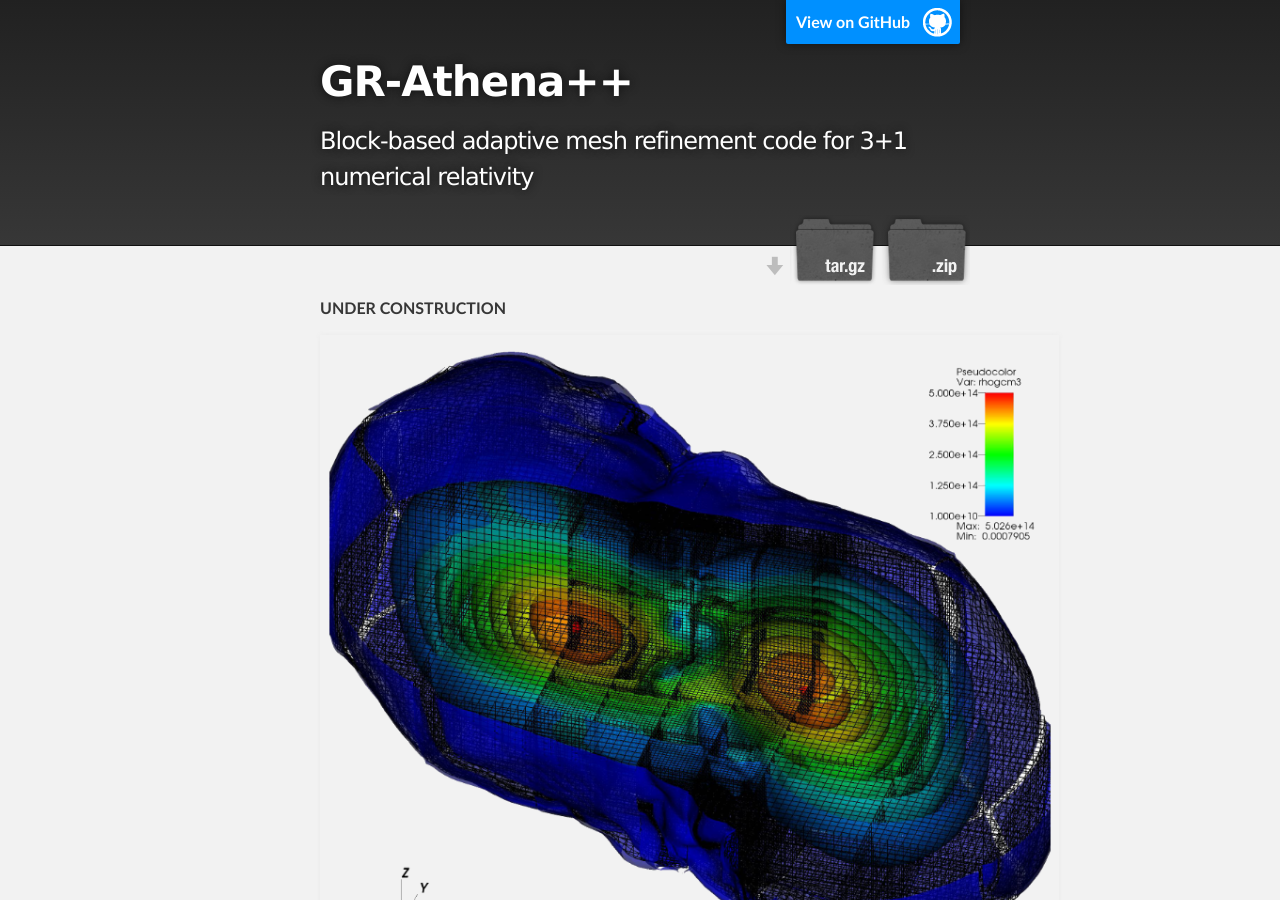
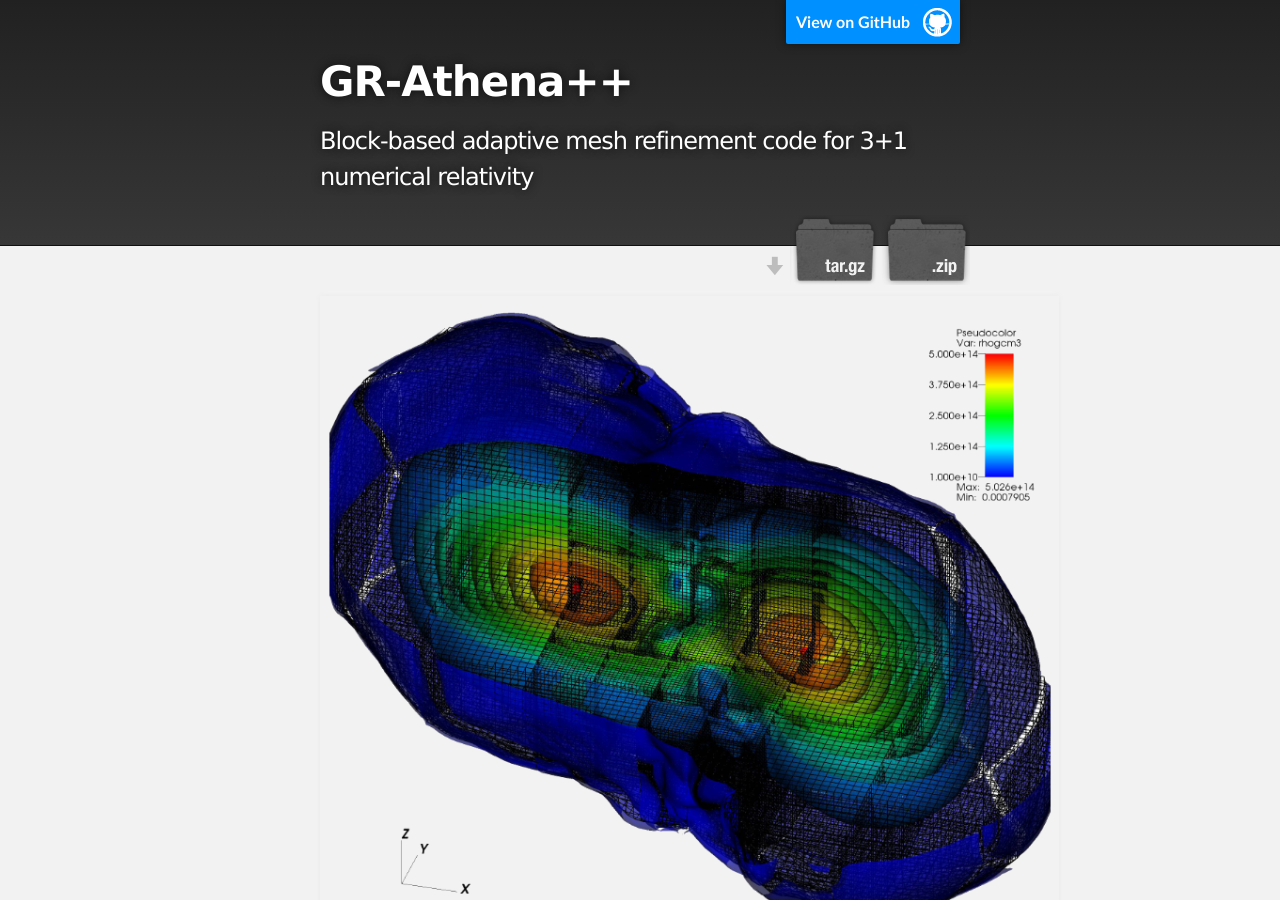
Before and after one commit to computationalrelativity/grathenacode, a Jekyll site: the page built from index.md, in a window 1280 px wide and 900 px high. Built offline with Jekyll 4.4.1, drawn with Linux system fonts in a browser that asks for light colours; some of the changed text lies outside the part shown.

Commit message:
Update index.md

```diff
--- a/index.md
+++ b/index.md
@@ -1,8 +1,6 @@
 ---
 layout: default
 ---
-
-**UNDER CONSTRUCTION**
 
 ![grathena](./assets/images/2311.04989_alphabckgrd.png)
 
```
Also changed, not shown: other parts of index.md (+0 -1 lines).
